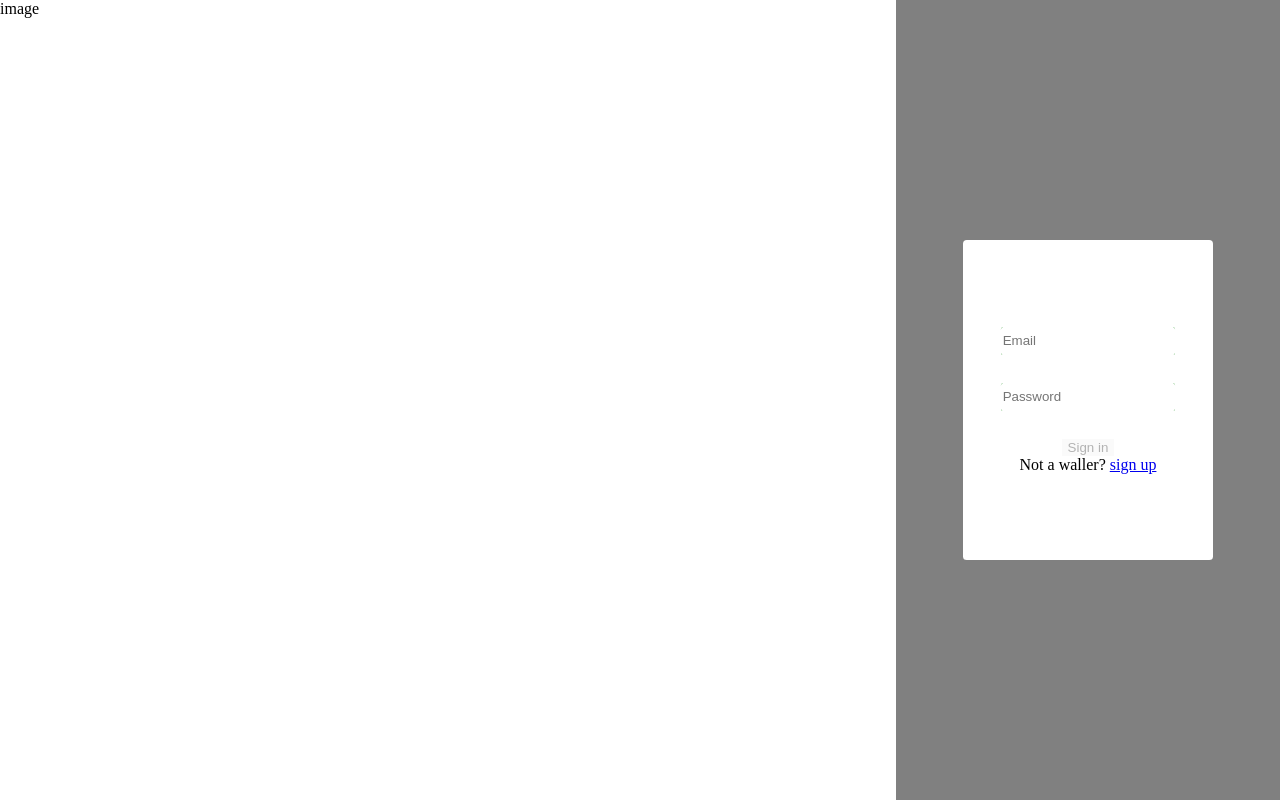
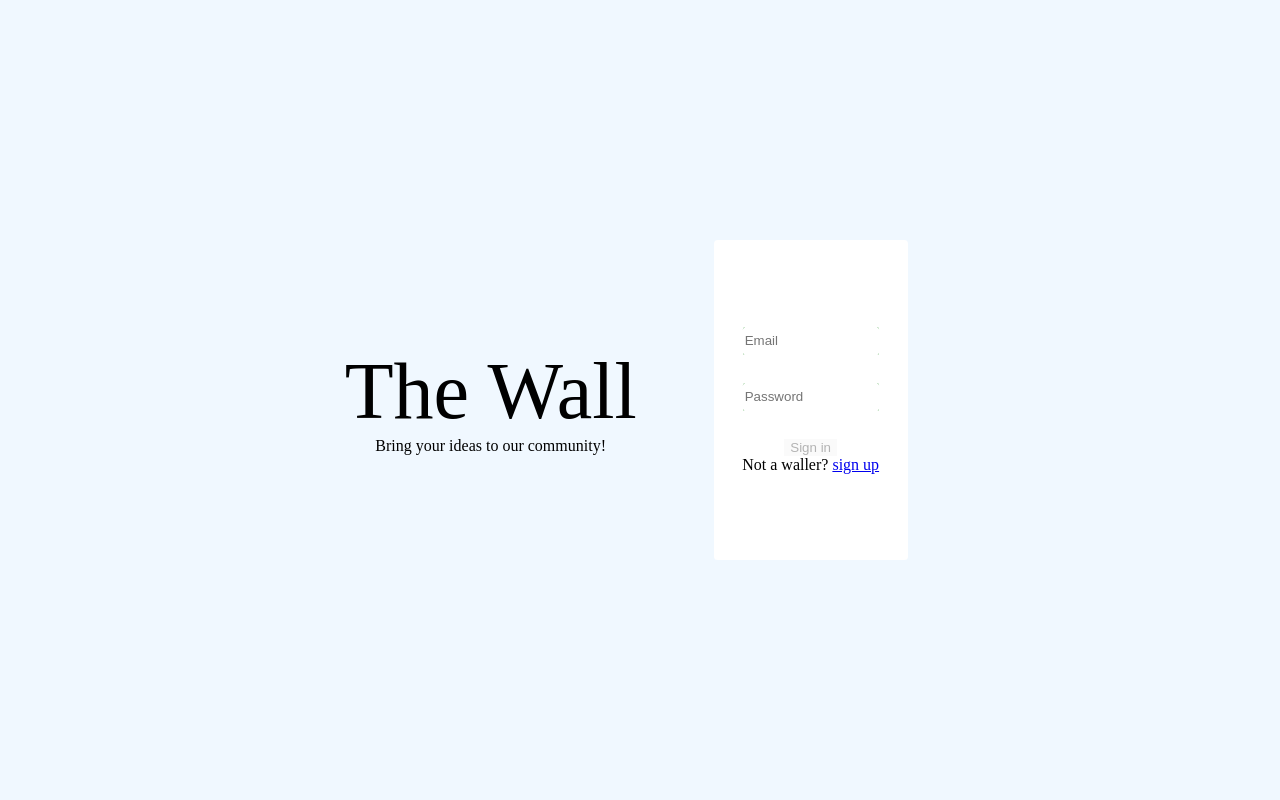
Before and after one commit to vitorguima/wal_app_frontend, a React (Create React App) app: page / in a window 1280 px wide. Built offline with nearby package versions, Linux system fonts and the light colour scheme.

Commit message:
style: implement correct spaces and containers positions for home

```diff
--- a/src/pages/Home.js
+++ b/src/pages/Home.js
@@ -1,12 +1,13 @@
 import React from 'react'
 import LoginForm from '../components/LoginForm'
-import { HomeWrapper, FormWrapper, LogoWrapper  } from '../styles/home'
+import { HomeWrapper, FormWrapper, LogoWrapper, Logo  } from '../styles/home'
 
 export default function Home() {
   return (
     <HomeWrapper>
       <LogoWrapper>
-        <p>image</p>
+        <Logo>The Wall</Logo>
+        <p>Bring your ideas to our community!</p>
       </LogoWrapper>
       <FormWrapper>
         <LoginForm />
--- a/src/styles/home.js
+++ b/src/styles/home.js
@@ -2,23 +2,32 @@ import styled from "styled-components";
 
 export const HomeWrapper = styled.div`
   display: flex;
-  justify-content: center;
+  justify-content: space-around;
   align-items: center;
   width: 100vw;
   height: 100vh;
-  background-color: gray;
+  background-color: #F0F8FF;
+  padding: 20rem;
 `;
 
 export const FormWrapper = styled.div`
   display: flex;
   justify-content: center;
   align-items: center;
-  width: 30vw;
+  width: 35vw;
   height: 100vh;
 `;
 
 export const LogoWrapper = styled.div`
-  width: 70vw;
-  background-color: white;
+  width: 40vw;
   height: 100vh;
+  display: flex;
+  justify-content: center;
+  align-items: center;
+  flex-direction: column;
 `;
+
+export const Logo = styled.p`
+  font-family: 'Rock Salt', cursive;
+  font-size: 5rem;
+`;
```
